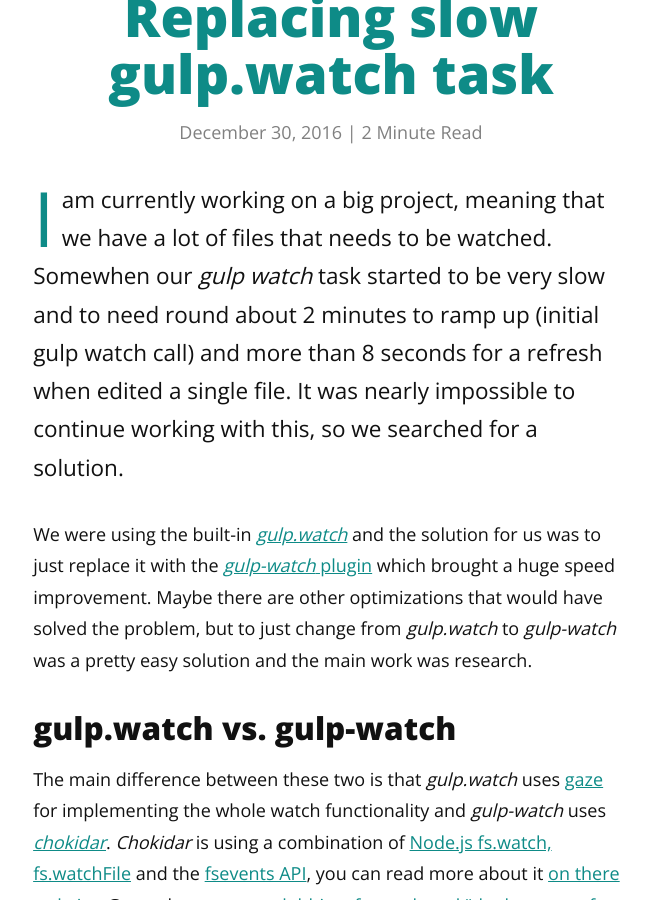
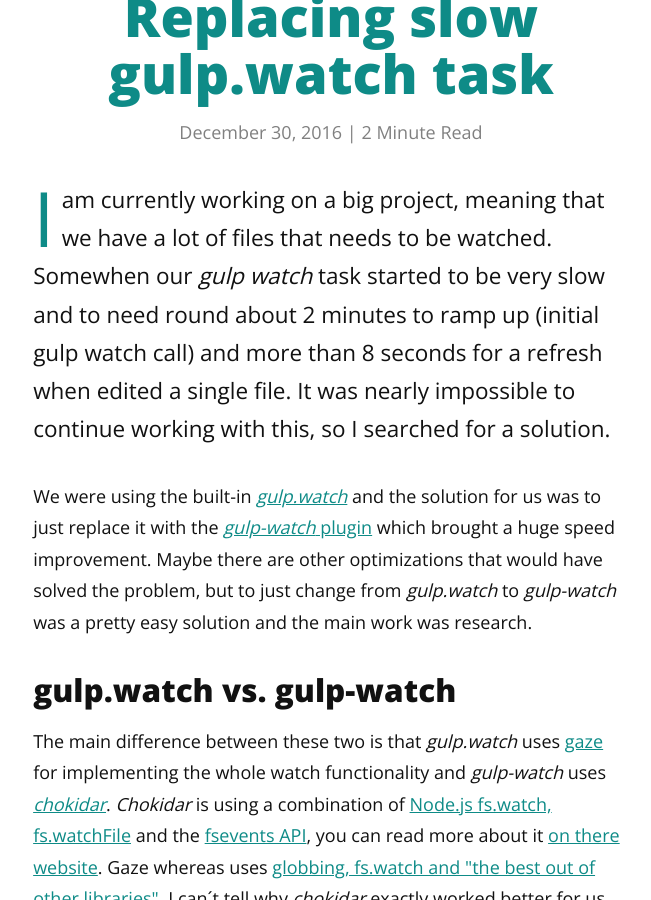
Before and after one commit to kabaehr/kabaehr.github.io, a Jekyll site: the page built from _posts/2016-12-30-Replacing-slow-gulp.watch-task.markdown, in a window 1280 px wide and 900 px high, scrolled down 322 px. Shown: the whole window, without its empty margins (309-960 px from the left). Built offline with Jekyll 4.4.1, drawn with Linux system fonts in a browser that asks for light colours; nearby versions of some CDN libraries; part of the change alters nothing that is shown.

```diff
--- a/_posts/2016-12-30-Replacing-slow-gulp.watch-task.markdown
+++ b/_posts/2016-12-30-Replacing-slow-gulp.watch-task.markdown
@@ -2,12 +2,14 @@
 layout: post
 title:  "Replacing slow gulp.watch task"
 date:   2016-12-30
+subtitle: "gulp.watch went so slow it was nearly impossible to continue working with this, so I searched for a solution."
+author: "Katharina Bähr"
 ---
 
 
 <p class="intro">
 <span class="dropcap">I</span> am currently working on a big project, meaning that we have a lot of files that needs to be watched. Somewhen our <em>gulp watch</em> task started to be very slow and to need round about 2 minutes to ramp up (initial gulp watch call)
-and more than 8 seconds for a refresh when edited a single file. It was nearly impossible to continue working with this, so we searched for a solution.
+and more than 8 seconds for a refresh when edited a single file. It was nearly impossible to continue working with this, so I searched for a solution.
 </p>
 
 We were using the built-in <a href="https://github.com/gulpjs/gulp/blob/master/docs/API.md" title="link to gulp.watch"><em>gulp.watch</em></a> and the solution for us was to just replace it with the
```
